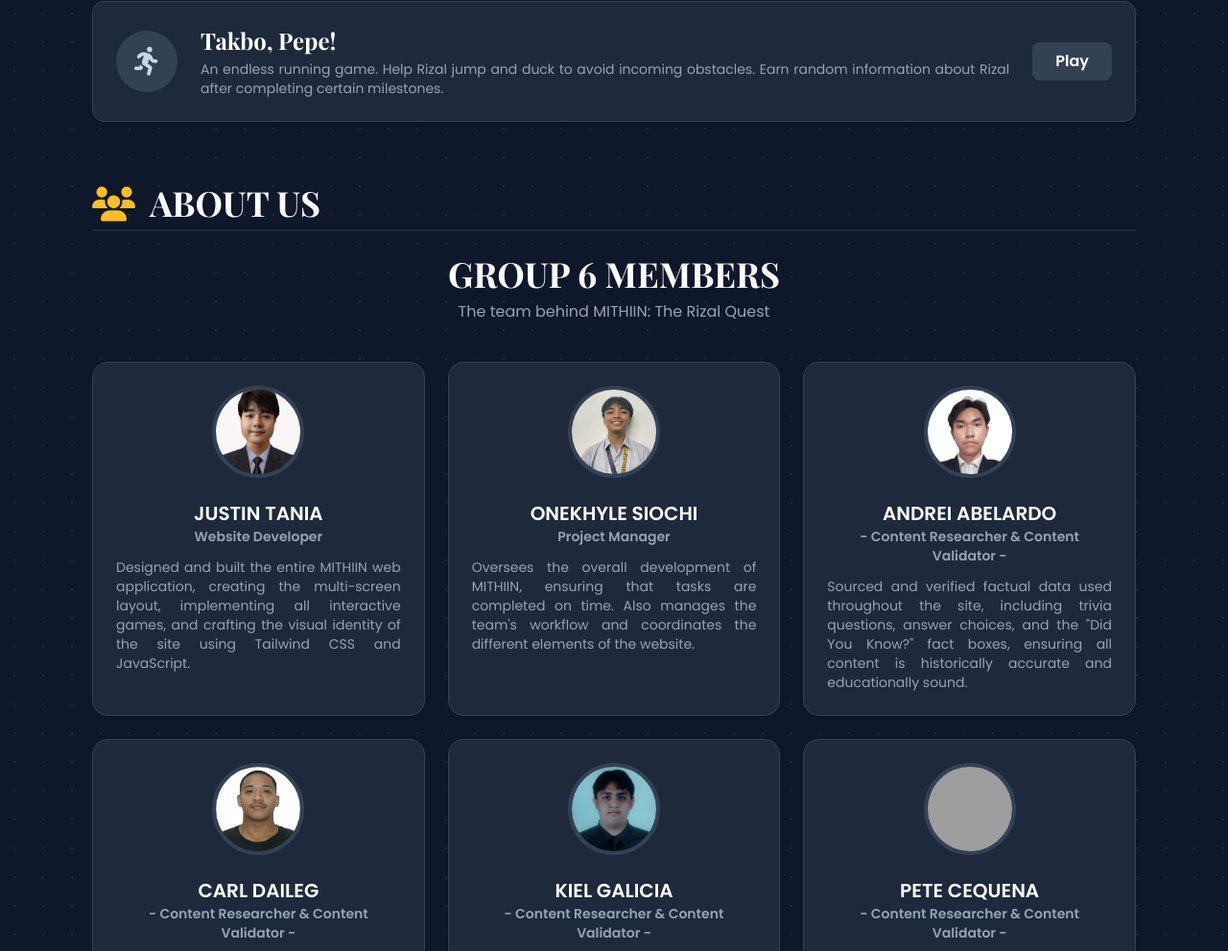
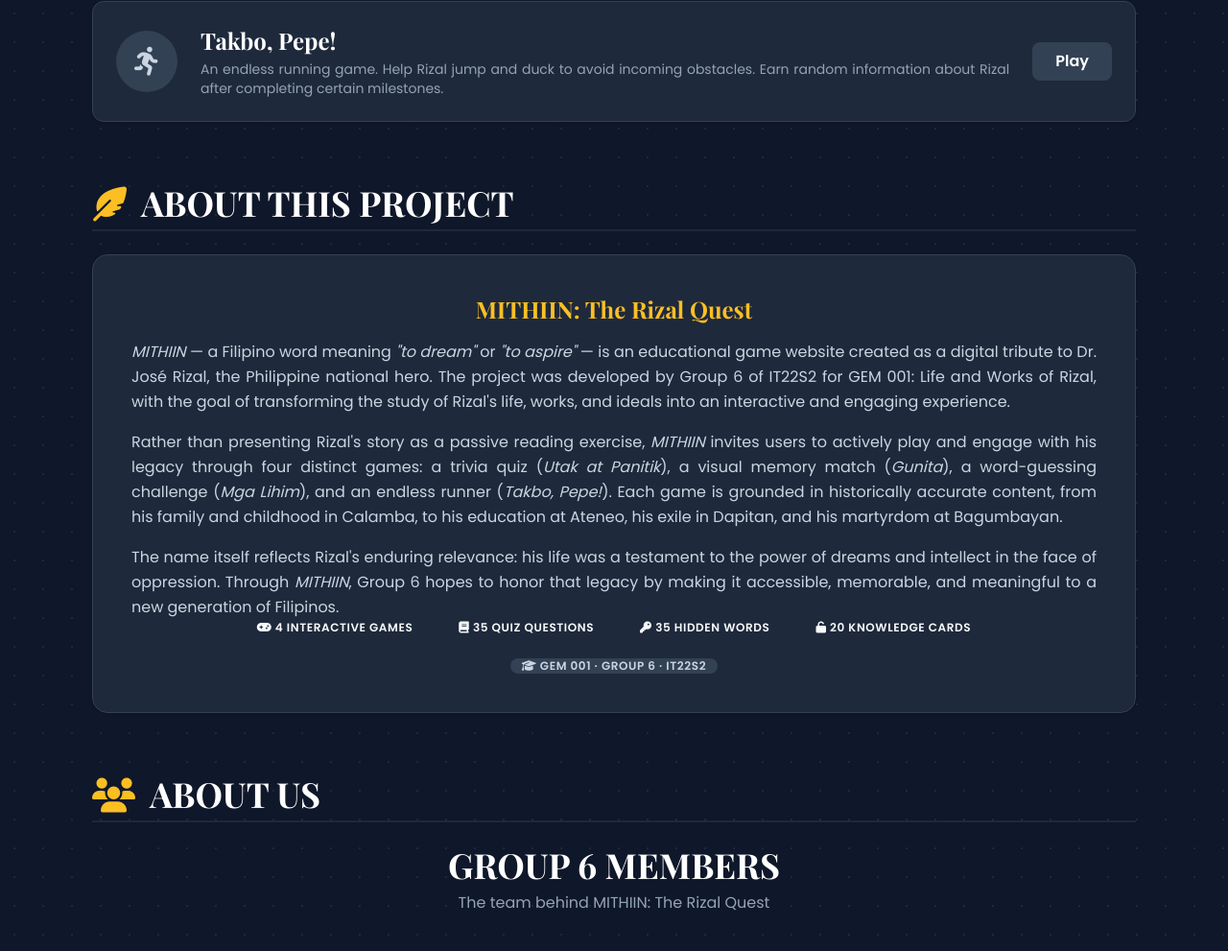
Before and after one commit to JustinJeremy/mithiin, a website: page index.html in a window 1280 px wide. Shown: the part 1081-2072 px from the top of the page at 96% size. Drawn offline with nearby package versions, Linux system fonts and the light colour scheme; grey boxes are pictures that could not be loaded; a web font is replaced by a local one.

Commit message:
Fix typos, add About This Project section

```diff
--- a/index.html
+++ b/index.html
@@ -146,6 +146,30 @@
         </div>
 
       </div><!-- end games -->
+
+      <!-- ── About This Project ── -->
+      <div class="mt-16 mb-6 border-b-2 border-slate-200 dark:border-slate-800 pb-2">
+        <h2 class="font-serif text-3xl sm:text-4xl font-bold text-slate-800 dark:text-white"><i class="fa-solid fa-feather-alt text-gold mr-2"></i> ABOUT THIS PROJECT</h2>
+      </div>
+      <div class="bg-white dark:bg-slate-800 rounded-2xl border border-slate-200 dark:border-slate-700 shadow p-8 sm:p-10 mb-4">
+        <h3 class="font-serif text-2xl font-bold text-gold mb-4 text-center">MITHIIN: The Rizal Quest</h3>
+        <p class="text-slate-700 dark:text-slate-300 text-base leading-relaxed mb-4 text-justify">
+          <em>MITHIIN</em> — a Filipino word meaning <em>"to dream"</em> or <em>"to aspire"</em> — is an educational game website created as a digital tribute to Dr. José Rizal, the Philippine national hero. The project was developed by Group 6 of IT22S2 for GEM 001: Life and Works of Rizal, with the goal of transforming the study of Rizal's life, works, and ideals into an interactive and engaging experience.
+        </p>
+        <p class="text-slate-700 dark:text-slate-300 text-base leading-relaxed mb-4 text-justify">
+          Rather than presenting Rizal's story as a passive reading exercise, <em>MITHIIN</em> invites users to actively play and engage with his legacy through four distinct games: a trivia quiz (<em>Utak at Panitik</em>), a visual memory match (<em>Gunita</em>), a word-guessing challenge (<em>Mga Lihim</em>), and an endless runner (<em>Takbo, Pepe!</em>). Each game is grounded in historically accurate content, from his family and childhood in Calamba, to his education at Ateneo, his exile in Dapitan, and his martyrdom at Bagumbayan.
+        </p>
+        <p class="text-slate-700 dark:text-slate-300 text-base leading-relaxed text-justify">
+          The name itself reflects Rizal's enduring relevance: his life was a testament to the power of dreams and intellect in the face of oppression. Through <em>MITHIIN</em>, Group 6 hopes to honor that legacy by making it accessible, memorable, and meaningful to a new generation of Filipinos.
+        </p>
+        <div class="mt-12 flex flex-wrap gap-6 justify-center">
+          <span class="inline-flex items-center gap-2 text-xs font-bold uppercase tracking-wider bg-amber-100 dark:bg-amber-900/40 text-amber-700 dark:text-amber-400 px-3 py-1.5 rounded-full"><i class="fa-solid fa-gamepad"></i> 4 Interactive Games</span>
+          <span class="inline-flex items-center gap-2 text-xs font-bold uppercase tracking-wider bg-blue-100 dark:bg-blue-900/40 text-blue-700 dark:text-blue-400 px-3 py-1.5 rounded-full"><i class="fa-solid fa-book"></i> 35 Quiz Questions</span>
+          <span class="inline-flex items-center gap-2 text-xs font-bold uppercase tracking-wider bg-purple-100 dark:bg-purple-900/40 text-purple-700 dark:text-purple-400 px-3 py-1.5 rounded-full"><i class="fa-solid fa-key"></i> 35 Hidden Words</span>
+          <span class="inline-flex items-center gap-2 text-xs font-bold uppercase tracking-wider bg-green-100 dark:bg-green-900/40 text-green-700 dark:text-green-400 px-3 py-1.5 rounded-full"><i class="fa-solid fa-unlock"></i> 20 Knowledge Cards</span>
+          <span class="inline-flex items-center gap-2 text-xs font-bold uppercase tracking-wider bg-slate-100 dark:bg-slate-700 text-slate-700 dark:text-slate-300 px-3 py-1.5 rounded-full"><i class="fa-solid fa-graduation-cap"></i> GEM 001 · Group 6 · IT22S2</span>
+        </div>
+      </div>
 
       <!-- Group Members on Home -->
       <div class="mt-16 mb-6 border-b-2 border-slate-200 dark:border-slate-800 pb-2">
@@ -332,7 +356,7 @@
                  onerror="this.style.display='none';this.nextElementSibling.style.display='flex';">
             <div class="initials-fallback" style="display:none;">KG</div>
           </div>
-          <h3 class="font-bold text-xl text-slate-800 dark:text-white">KIEL GALIIA</h3>
+          <h3 class="font-bold text-xl text-slate-800 dark:text-white">KIEL GALICIA</h3>
           <p class="text-slate-500 dark:text-slate-400 font-semibold text-sm mb-3">- Content Researcher &amp; Content Validator -</p>
           <p class="text-slate-600 dark:text-slate-400 text-sm text-justify">Curated reference materials and historical imagery used across the site, and cross-checked trivia difficulty levels to ensure questions were both challenging and appropriate for the target audience.</p>
         </div>
@@ -358,7 +382,7 @@
         <i class="fa-solid fa-arrow-left"></i> Back to Home
       </button>
       <div class="bg-white dark:bg-slate-800 rounded-2xl p-6 sm:p-10 shadow border border-slate-200 dark:border-slate-700">
-        <h2 class="text-center font-serif text-3xl text-gold font-bold mb-6 border-b border-slate-200 dark:border-slate-700 pb-4"><i class="fa-solid fa-book"></i> REFRENCES &amp; SOURCES</h2>
+        <h2 class="text-center font-serif text-3xl text-gold font-bold mb-6 border-b border-slate-200 dark:border-slate-700 pb-4"><i class="fa-solid fa-book"></i> REFERENCES &amp; SOURCES</h2>
 
         <ul class="space-y-6 text-justify text-slate-700 dark:text-slate-300 list-decimal list-inside marker:text-gold leading-relaxed">
 
```
